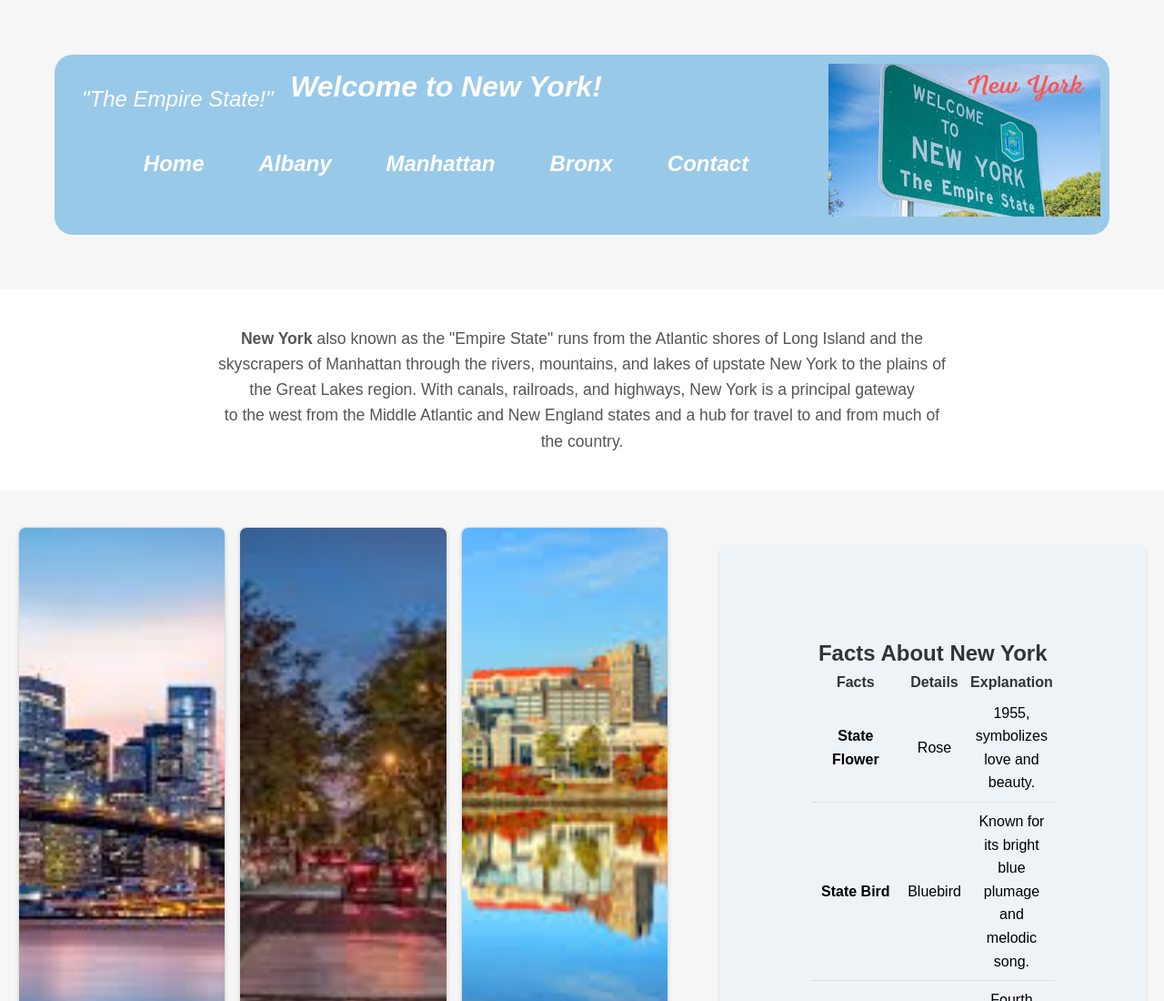
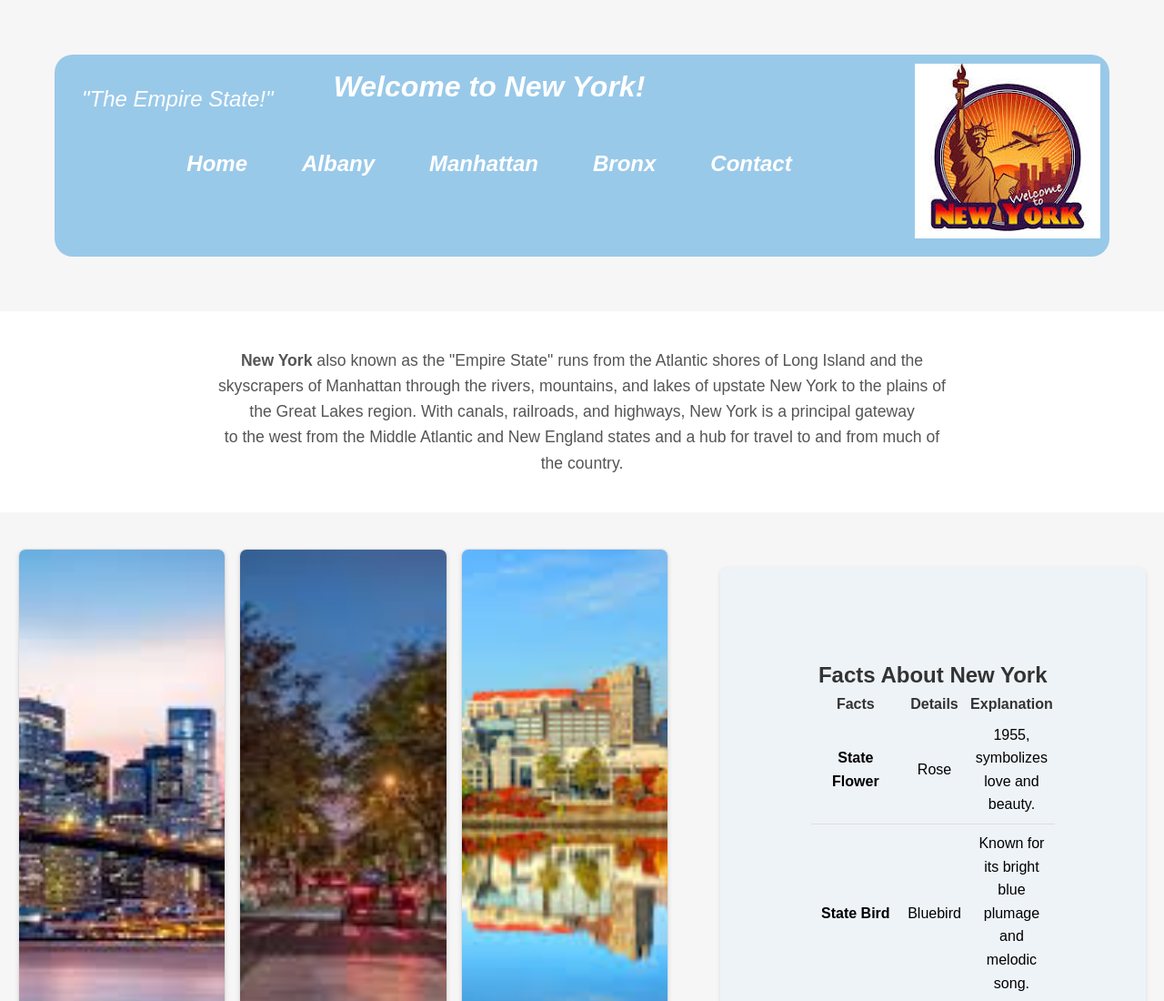
Before and after one commit to amrivera22/Front-End-Multipage-State-Project, a plain HTML site: page index.html in a window 1280 px wide. Shown: the top 1100 px of the page at 91% size. Drawn offline with Linux system fonts and the light colour scheme.

Commit message:
changed img

```diff
--- a/index.html
+++ b/index.html
@@ -9,7 +9,7 @@
 <body>
     <header>
         <p>"The Empire State!"</p>
-        <img src="/assets/logo.jpeg" alt="logo pic">
+        <img src="/assets/logo2.jpg" alt="logo pic">
 
         <h1>Welcome to New York!</h1>
         <nav>
```
Also changed, not shown: albany.html (+1 -1 lines), bronx.html (+1 -1 lines), form.html (+1 -1 lines), manhattan.html (+1 -1 lines), assets/logo.jpeg (deleted), logo.jpeg (deleted).
